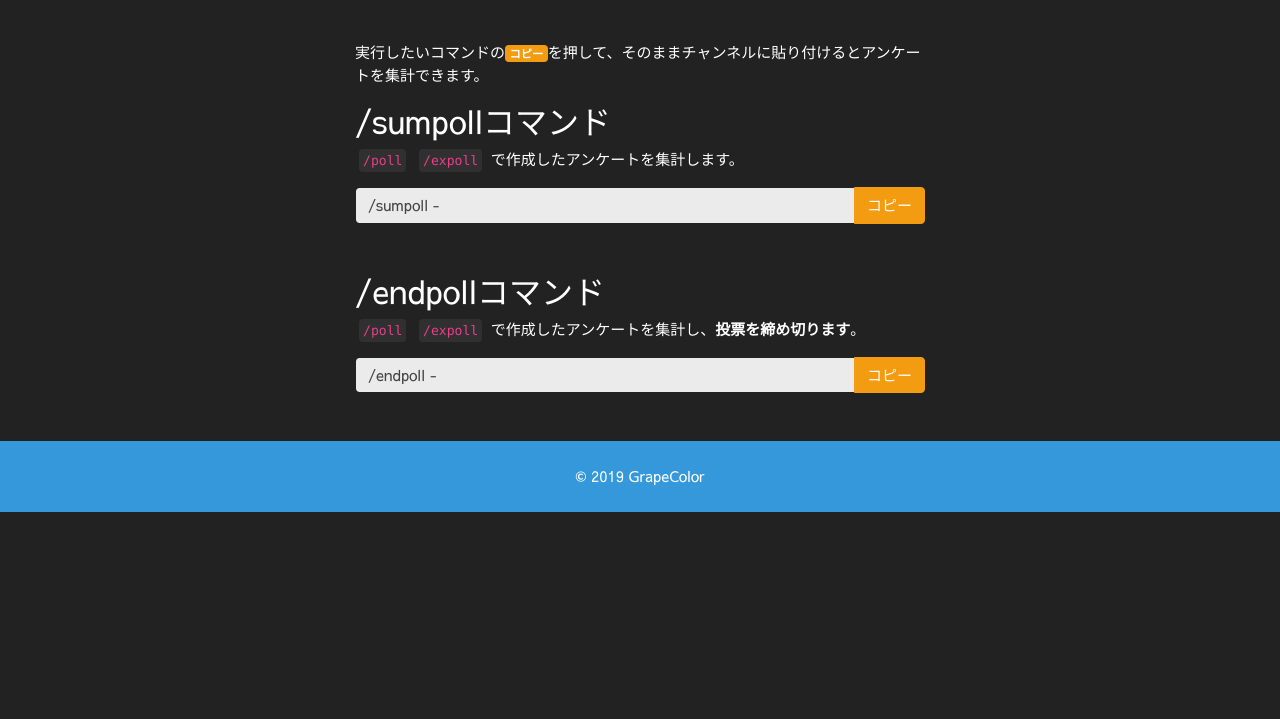
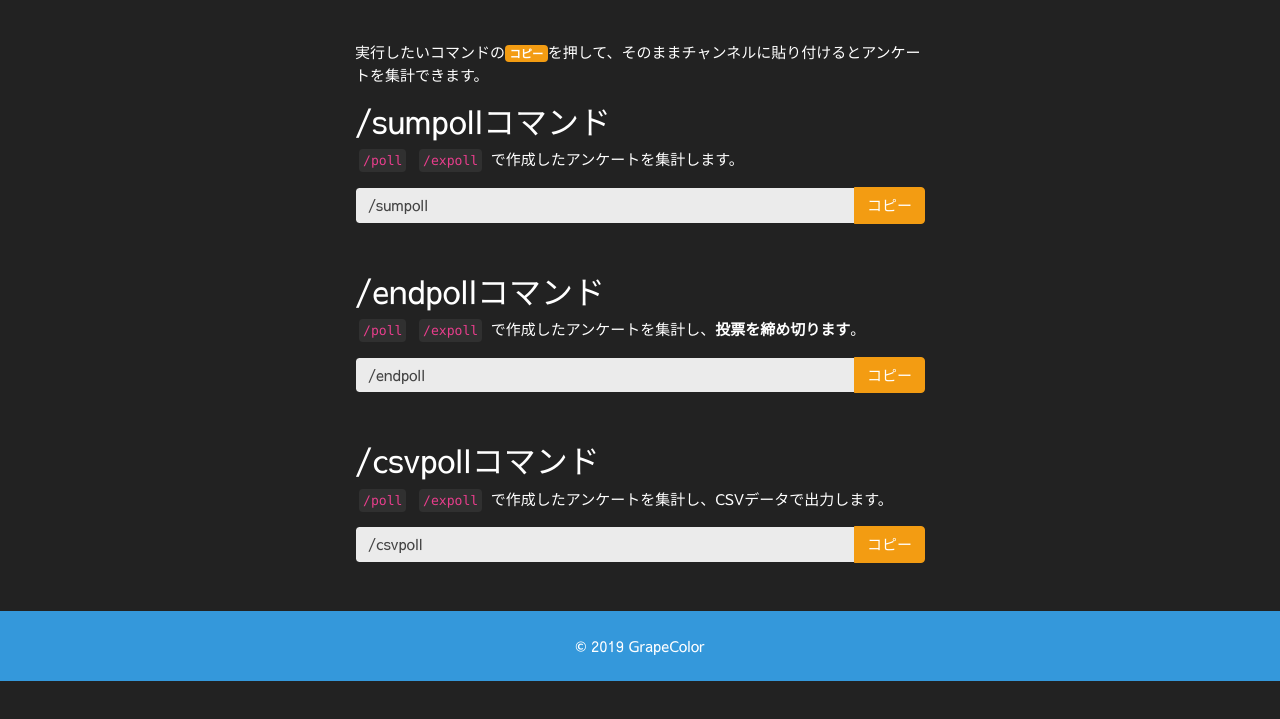
Before and after one commit to MinimumBots/quick_poll_legacy, a website: page docs/ja/sumpoll.html in a window 1280 px wide. Shown: the part 79-798 px from the top of the page. Drawn offline with nearby package versions, Linux system fonts and the light colour scheme.

Commit message:
Add command copy box for csvpoll

```diff
--- a/docs/ja/sumpoll.html
+++ b/docs/ja/sumpoll.html
@@ -74,6 +74,21 @@
         </div>
       </div>
     </div>
+
+    <div class="mb-5">
+      <h3>/csvpollコマンド</h3>
+      <p>
+        <code class="bg-dark mx-1 my-0 p-1 rounded">/poll</code>
+        <code class="bg-dark mx-1 my-0 p-1 rounded">/expoll</code>
+        で作成したアンケートを集計し、CSVデータで出力します。
+      </p>
+      <div class="input-group">
+        <input type="text" id="display_csvpoll" class="form-control" readonly />
+        <div class="input-group-append">
+          <button type="button" id="copy_csvpoll" class="btn btn-warning">コピー</button>
+        </div>
+      </div>
+    </div>
   </div>
 
   <footer class="footer mt-5 py-4 bg-info">
@@ -89,17 +104,20 @@
   <script type="text/javascript">
     const displaySumpoll = document.getElementById('display_sumpoll');
     const displayEndpoll = document.getElementById('display_endpoll');
+    const displayCsvpoll = document.getElementById('display_csvpoll');
 
     const matchChannelID = location.search.match(/channel_id=(\d+)/);
     const matchMessageID = location.search.match(/message_id=(\d+)/);
     const channelID = matchChannelID ? matchChannelID[1] : '';
     const messageID = matchMessageID ? matchMessageID[1] : '';
 
-    displaySumpoll.value = `/sumpoll ${channelID}-${messageID}`;
-    displayEndpoll.value = `/endpoll ${channelID}-${messageID}`;
+    displaySumpoll.value = `/sumpoll ${channelID ? channelID + '-' : ''}${messageID}`;
+    displayEndpoll.value = `/endpoll ${channelID ? channelID + '-' : ''}${messageID}`;
+    displayCsvpoll.value = `/csvpoll ${channelID ? channelID + '-' : ''}${messageID}`;
 
     const copySumpoll = document.getElementById('copy_sumpoll');
     const copyEndpoll = document.getElementById('copy_endpoll');
+    const copyCsvpoll = document.getElementById('copy_csvpoll');
 
     function onCopySumpoll() {
       displaySumpoll.select();
@@ -111,8 +129,14 @@
       document.execCommand('Copy');
     }
 
+    function onCopyCsvpoll() {
+      displayCsvpoll.select();
+      document.execCommand('Copy');
+    }
+
     copySumpoll.addEventListener('click', onCopySumpoll);
     copyEndpoll.addEventListener('click', onCopyEndpoll);
+    copyCsvpoll.addEventListener('click', onCopyCsvpoll);
   </script>
 </body>
 </html>
```
